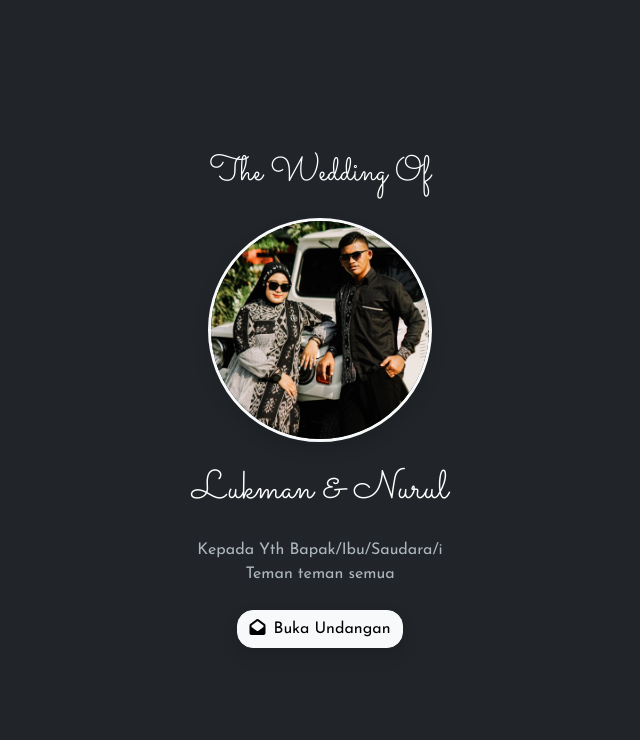
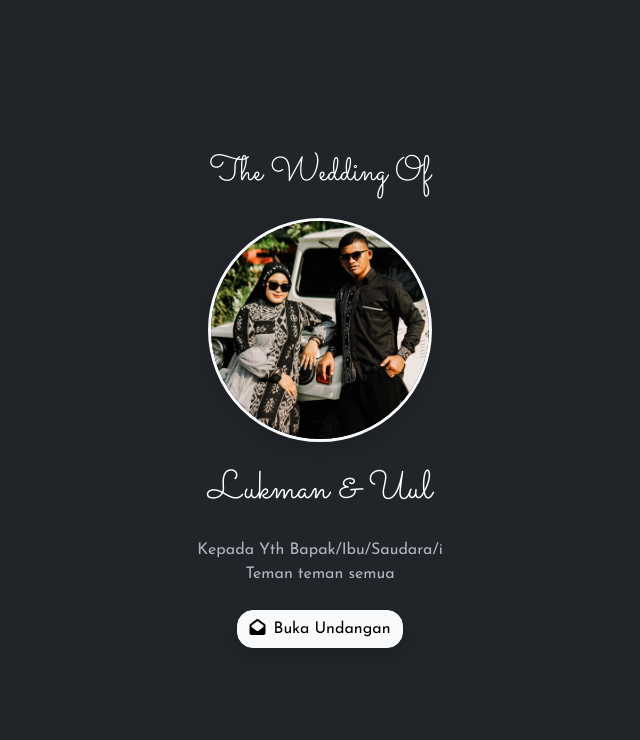
Before and after one commit to harinikahanku/undanganku.github.io, a plain HTML site: page lukman-dan-uul/index.html in a window 1280 px wide. Shown: the top 740 px of the page, without its empty margins (320-960 px from the left). Drawn offline with nearby package versions, Linux system fonts and the light colour scheme.

Commit message:
Update index.html

```diff
--- a/lukman-dan-uul/index.html
+++ b/lukman-dan-uul/index.html
@@ -4,14 +4,14 @@
 <head>
     <meta charset="utf-8">
     <meta name="viewport" content="width=device-width, initial-scale=1">
-    <title>Undangan Pernikahan Lukman & Nurul</title>
-    <meta name="title" content="Undangan Pernikahan Wahyu & Riski">
-    <meta name="description" content="Website Undangan Pernikahan Wahyu & Riski Secara Online">
+    <title>Undangan Pernikahan Lukman & Uul</title>
+    <meta name="title" content="Undangan Pernikahan Lukman & Uul">
+    <meta name="description" content="Website Undangan Pernikahan Lukman & Uul Secara Online">
     <link rel="icon" type="image/png" sizes="192x192" href="./assets/images/icon-192x192.png">
     <meta name="theme-color" content="#212529">
     <meta name="color-scheme" content="dark">
-    <meta property="og:title" content="Undangan Pernikahan Wahyu & Riski">
-    <meta property="og:description" content="Website Undangan Pernikahan Wahyu & Riski Secara Online">
+    <meta property="og:title" content="Undangan Pernikahan Lukman & Uul">
+    <meta property="og:description" content="Website Undangan Pernikahan Lukman & Uul Secara Online">
     <meta property="og:image" content="https://ulems.my.id/assets/images/utama.jpg">
     <meta property="og:image:type" content="image/jpeg">
     <meta property="og:image:alt" content="https://ulems.my.id/">
@@ -80,7 +80,7 @@
                         <img src="assets/images/utama.jpg" alt="bg" onclick="modalFoto(this)">
                     </div>
                 </div>
-                <h1 class="font-estetik my-4" style="font-size: 3rem;">Lukman & Nurul</h1>
+                <h1 class="font-estetik my-4" style="font-size: 3rem;">Lukman & Uul</h1>
                 <h4>Rabu, 6 September 2023</h4>
                 <a class="btn btn-outline-light btn-sm shadow rounded-pill px-3 my-2" target="_blank" href="#">
                 <!--
@@ -450,7 +450,7 @@
                         <div class="cropper border border-3 border-light shadow mb-4 mx-auto">
                             <img src="assets/images/utama.jpg" alt="bg">
                         </div>
-                        <h1 class="font-estetik my-4" style="font-size: 2.5rem;">Lukman & Nurul</h1>
+                        <h1 class="font-estetik my-4" style="font-size: 2.5rem;">Lukman & Uul</h1>
                         <div id="namatamu"></div>
                         <span>Kepada Yth Bapak/Ibu/Saudara/i <br>Teman teman semua</span><br>
                         <button type="button" class="btn btn-light shadow rounded-4 mt-4" data-bs-toggle="modal" data-bs-target="#exampleModal" onclick="buka()">
```
